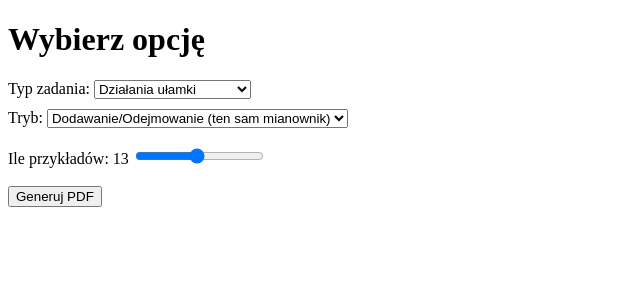
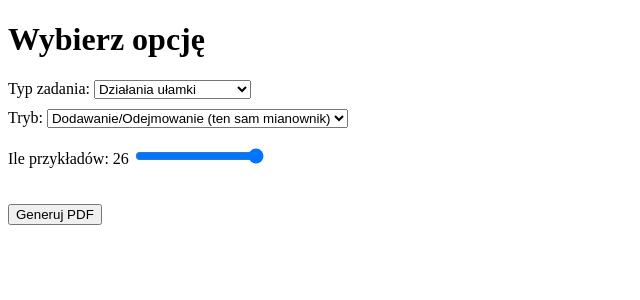
Before and after one commit to Michal-Balcerak/generator, a Flask app: page / in a window 1280 px wide. Shown: the top 300 px of the page, without its empty margins (0-640 px from the left). Run offline with Flask 2, Linux system fonts and the light colour scheme.

Commit message:
rozbudowa

```diff
--- a/templates/index.html
+++ b/templates/index.html
@@ -8,7 +8,7 @@
     <h1>Wybierz opcję </h1>
     <form action="/generate" method="post">
         <label for="option">Typ zadania:</label>
-        <select name="option" id="option" onchange="toggleExtraOptions()">
+        <select name="option" id="option" onchange="toggleFields()">
             <option value="stworz_dzialanie_ulamki">Działania ułamki</option>
             <option value="stworz_przyklad_pierwiastki">Przykłady pierwiastki</option>
             <option value="stworz_dzialanie_pierwiastek">Działania pierwiastki</option>
@@ -25,10 +25,10 @@
 
             <br><br>
 
-            <label for="ile_przykladow">Ile przykładów: <span id="ile_value">13</span></label>
-            <input type="range" name="ile_przykladow_ulamki" id="ile_przykladow" min="1" max="26" value="13" oninput="document.getElementById('ile_value').innerText = this.value">
+            <label for="ile_przykladow">Ile przykładów: <span id="ile_value">26</span></label>
+            <input type="range" name="ile_przykladow_ulamki" id="ile_przykladow" min="1" max="26" value="26" oninput="document.getElementById('ile_value').innerText = this.value">
         </div>
-
+        <br>
         <div id="pierwiastki-options" style="display:none; margin-top: 10px;">
             <label for="stopien">Stopień pierwiastka:</label>
             <select name="stopien" id="stopien">
@@ -46,8 +46,8 @@
             </select>
             <br>
 
-            <label for="ile_przykladow">Ile przykładów: <span id="ile_value2">13</span></label>
-            <input type="range" name="ile_przykladow_pierwiastki" id="ile_przykladow2" min="1" max="26" value="13" oninput="document.getElementById('ile_value').innerText = this.value">
+            <label for="ile_przykladow">Ile przykładów: <span id="ile_value2">26</span></label>
+            <input type="range" name="ile_przykladow_pierwiastki" id="ile_przykladow2" min="1" max="26" value="26" oninput="document.getElementById('ile_value2').innerText = this.value">
         </div>
 
         <br>
```
